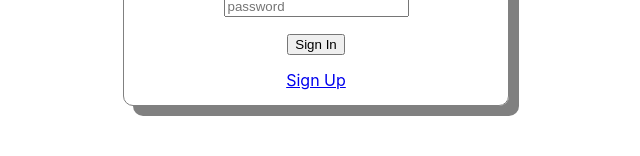
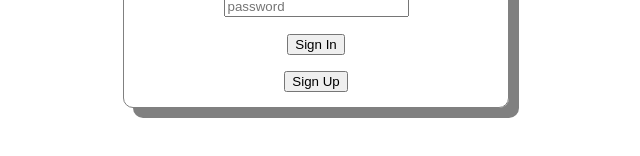
Before and after one commit to coula3/farm-connect, a React (Create React App) app in the folder farm-connect/: page / in a window 1280 px wide. Shown: the part 292-448 px from the top of the page, without its empty margins (324-964 px from the left). Built offline with nearby package versions, Linux system fonts and the light colour scheme.

Commit message:
replace links with buttons on SignUp and SignIn for switching between the two

```diff
--- a/farm-connect/src/containers/SignIn/SignIn.js
+++ b/farm-connect/src/containers/SignIn/SignIn.js
@@ -28,7 +28,6 @@ class SignIn extends Component {
 
     handleSubmit = (e) => {
         e.preventDefault();
-
         this.props.signInUser(this.state)
 
         this.setState({
@@ -39,6 +38,10 @@ class SignIn extends Component {
         })
     }
 
+    handleSwitchToSignUp = () => {
+        this.props.history.push("/signup")
+    }
+
     render() {
         return (
             <div style={{margin: "auto", width: "30%", border: "solid 1px grey", boxShadow: "10px 10px grey", borderRadius: "10px", paddingBottom: 15}}>
@@ -47,7 +50,7 @@ class SignIn extends Component {
                     <p><input type="password" name="password" placeholder="password" value={this.state.user.password} onChange={this.handleChange} /></p>
                     <button>Sign In</button>
                 </form>
-                <Link to="/signup">Sign Up</Link>
+                <button onClick={this.handleSwitchToSignUp}>Sign Up</button>
             </div>
         )
     }
--- a/farm-connect/src/containers/SignUp/SignUp.js
+++ b/farm-connect/src/containers/SignUp/SignUp.js
@@ -26,8 +26,7 @@ class SignUp extends Component {
 
     handleSubmit = (e) => {
         e.preventDefault();
-
-       this.props.signUpUser(this.state)
+        this.props.signUpUser(this.state)
 
         this.setState({
             user: {
@@ -39,6 +38,10 @@ class SignUp extends Component {
                 type: ""
             }
         })
+    }
+
+    handleSwitchToSignIn = () => {
+        this.props.history.push("/")
     }
 
     render(){
@@ -63,7 +66,7 @@ class SignUp extends Component {
                     <br />
                     <button>Sign Up</button>
                 </form>
-                <Link to="/">Sign In</Link>
+                <button onClick={this.handleSwitchToSignIn}>Sign In</button>
             </div>
         )
     }
```
